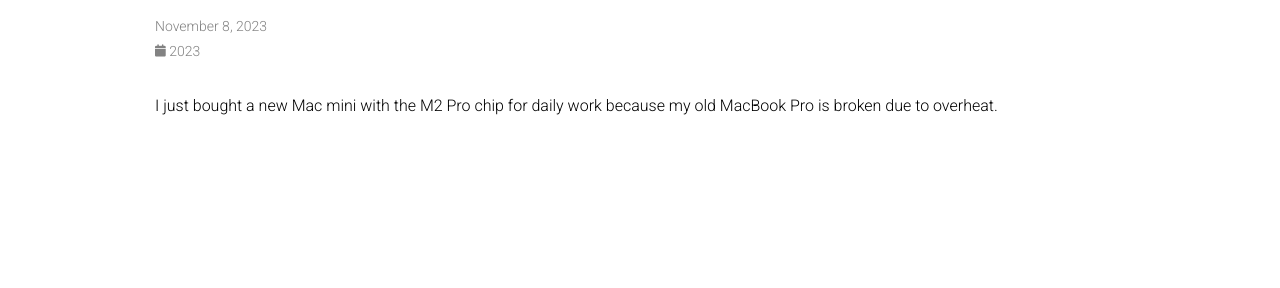
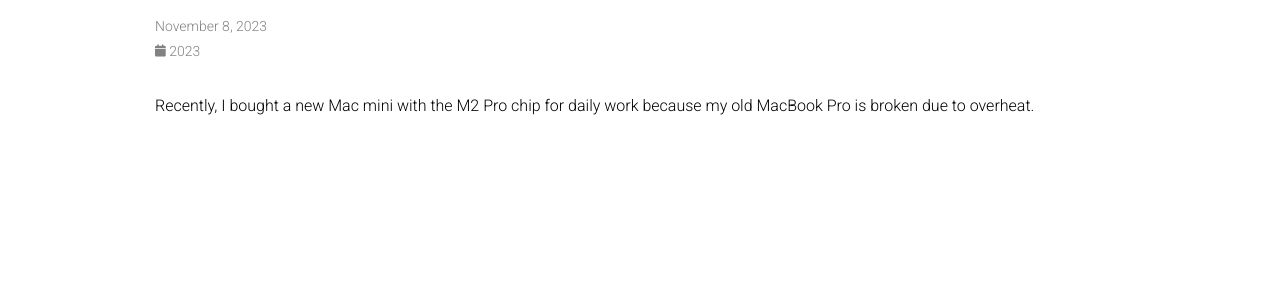
Before and after one commit to mhjiang97/mhjiang97.github.io, a Jekyll site: the page built from _news/2023-11-08-new-pc.md, in a window 1280 px wide. Shown: the part 145-433 px from the top of the page. Built offline with Jekyll 4.4.1, drawn with Linux system fonts in a browser that asks for light colours; comment, search, counter and statistics services are not loaded; a style sheet for code colours, icons or effects is not loaded.

```diff
--- a/_news/2023-11-08-new-pc.md
+++ b/_news/2023-11-08-new-pc.md
@@ -5,4 +5,4 @@ date: 2023-11-08
 inline: true
 related_posts: false
 ---
-I just bought a new Mac mini with the M2 Pro chip for daily work because my old MacBook Pro is broken due to overheat.
+Recently, I bought a new Mac mini with the M2 Pro chip for daily work because my old MacBook Pro is broken due to overheat.
```
Also changed, not shown: README.md (+3 -1 lines).
